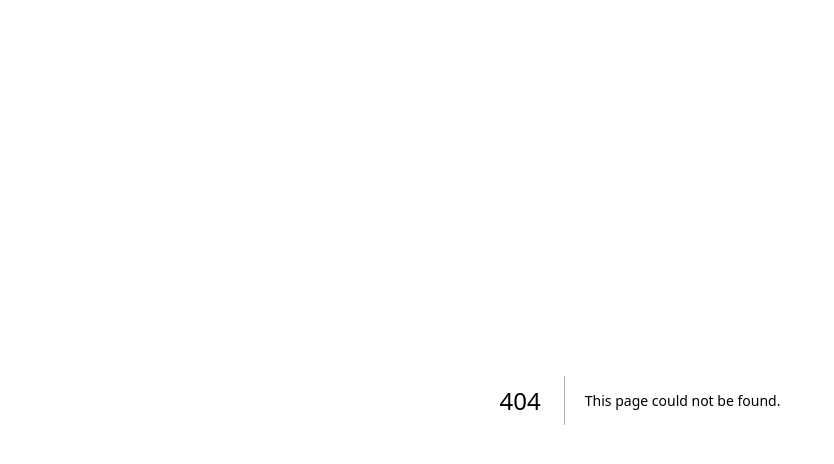
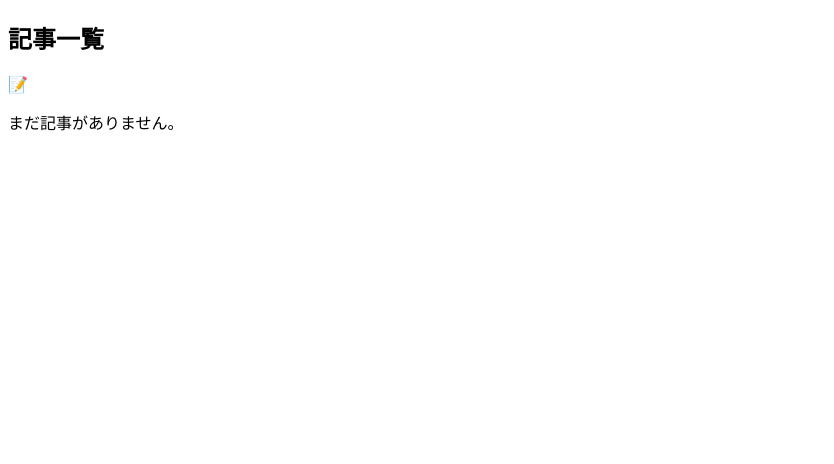
Before and after one commit to okuwabara07-gif/sleep-lab-jp, a Next.js app: page /blog in a window 1280 px wide. Before the commit this address had no page. Shown: the top 464 px of the page, without its empty margins (0-834 px from the left). Built offline with nearby package versions, Linux system fonts and the light colour scheme.

Commit message:
add app/blog/page.tsx

```diff
--- /dev/null
+++ b/app/blog/page.tsx
@@ -0,0 +1,36 @@
+import Link from 'next/link';
+import { getAllPosts } from '@/lib/posts';
+
+export default function BlogPage() {
+  const posts = getAllPosts();
+  const GENRE_ICONS: Record<string, string> = {
+    haircolor: '🎨', haircare: '✨', skincare: '🌸', nail: '💅', supplement: '💊',
+  };
+  return (
+    <div className="container">
+      <section className="section">
+        <h1 className="section-title">記事一覧</h1>
+        {posts.length === 0 ? (
+          <div className="empty">
+            <div className="empty-icon">📝</div>
+            <p>まだ記事がありません。</p>
+          </div>
+        ) : (
+          <div className="post-grid">
+            {posts.map(post => (
+              <Link key={post.slug} href={`/blog/${post.slug}`} className="post-card">
+                <div className="post-card-thumb">{GENRE_ICONS[post.genre] || '📄'}</div>
+                <div className="post-card-body">
+                  <p className="post-card-genre">{post.genre}</p>
+                  <h2 className="post-card-title">{post.title}</h2>
+                  <p className="post-card-excerpt">{post.excerpt}</p>
+                  <p className="post-card-date">{post.date}</p>
+                </div>
+              </Link>
+            ))}
+          </div>
+        )}
+      </section>
+    </div>
+  );
+}
```
